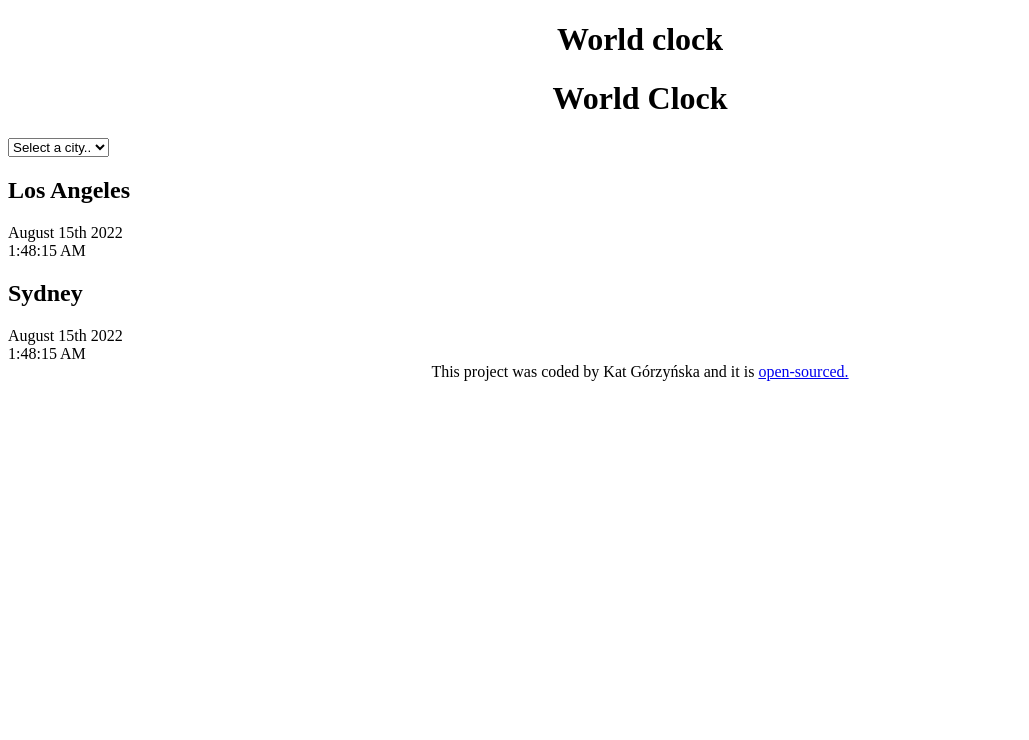
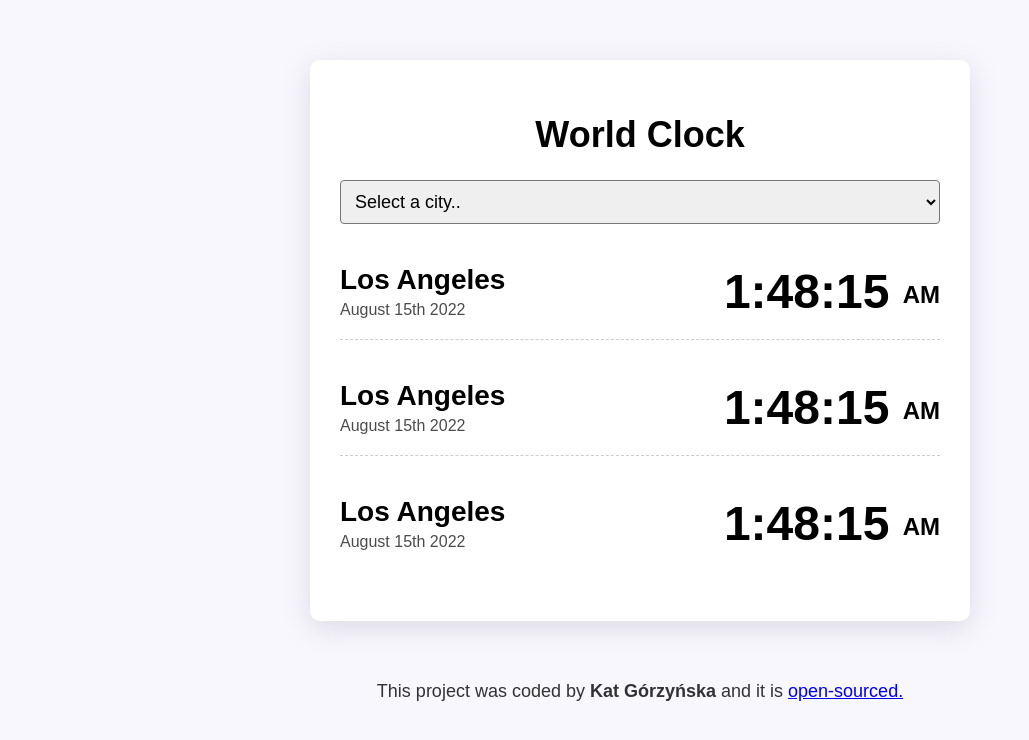
Before and after one commit to katgorzynska/world-clock, a plain HTML site: page index.html in a window 1280 px wide. Shown: the whole page, without its empty margins (0-1029 px from the left). Drawn offline with nearby package versions, Linux system fonts and the light colour scheme.

Commit message:
Added the CSS

```diff
--- a/index.html
+++ b/index.html
@@ -10,7 +10,6 @@
     <script src="https://cdnjs.cloudflare.com/ajax/libs/moment-timezone/0.5.43/moment-timezone-with-data-1970-2030.min.js"></script>
   </head>
   <body>
-    <h1>World clock</h1>
     <div class="container">
       <h1>World Clock</h1>
 
@@ -22,18 +21,29 @@
       </select>
 
       <div class="city">
-        <h2>Los Angeles</h2>
-        <div class="date">August 15th 2022</div>
-        <div class="time">1:48:15 AM</div>
+        <div>
+          <h2>Los Angeles</h2>
+          <div class="date">August 15th 2022</div>
+        </div>
+        <div class="time">1:48:15 <small>AM</small></div>
       </div>
       <div class="city">
-        <h2>Sydney</h2>
-        <div class="date">August 15th 2022</div>
-        <div class="time">1:48:15 AM</div>
+        <div>
+          <h2>Los Angeles</h2>
+          <div class="date">August 15th 2022</div>
+        </div>
+        <div class="time">1:48:15 <small>AM</small></div>
+      </div>
+      <div class="city">
+        <div>
+          <h2>Los Angeles</h2>
+          <div class="date">August 15th 2022</div>
+        </div>
+        <div class="time">1:48:15 <small>AM</small></div>
       </div>
     </div>
     <footer>
-      This project was coded by Kat Górzyńska and it is
+      This project was coded by <strong>Kat Górzyńska</strong> and it is
       <a href="https://github.com/katgorzynska/world-clock" targer="_blank"
         >open-sourced.</a
       >
--- a/src/styles.css
+++ b/src/styles.css
@@ -1,6 +1,54 @@
+body {
+  background-color: #f9f7fe;
+  font-family: sans-serif;
+}
 h1 {
   text-align: center;
+  font-size: 36px;
+}
+h2 {
+  margin: 0 0 5px;
+  font-size: 28px;
 }
 footer {
   text-align: center;
+  font-size: 18px;
+  color: rgba(0, 0, 0, 0.8);
 }
+select {
+  display: block;
+  width: 100%;
+  padding: 10px;
+  border-radius: 4px;
+  font-size: 18px;
+}
+.container {
+  max-width: 600px;
+  margin: 60px auto;
+  background-color: white;
+  padding: 30px;
+  box-shadow: rgba(100, 100, 111, 0.2) 0 7px 29px 0;
+  border-radius: 10px;
+}
+.city {
+  display: flex;
+  justify-content: space-between;
+  margin: 20px 0;
+  padding: 20px 0;
+  border-bottom: 1px dashed rgba(0, 0, 0, 0.2);
+}
+.city:last-child {
+  border: none;
+}
+.time {
+  font-size: 48px;
+  font-weight: bold;
+}
+.time small {
+  font-size: 24px;
+  vertical-align: middle;
+  line-height: 36px;
+}
+.date {
+  opacity: 0.7;
+}
```
